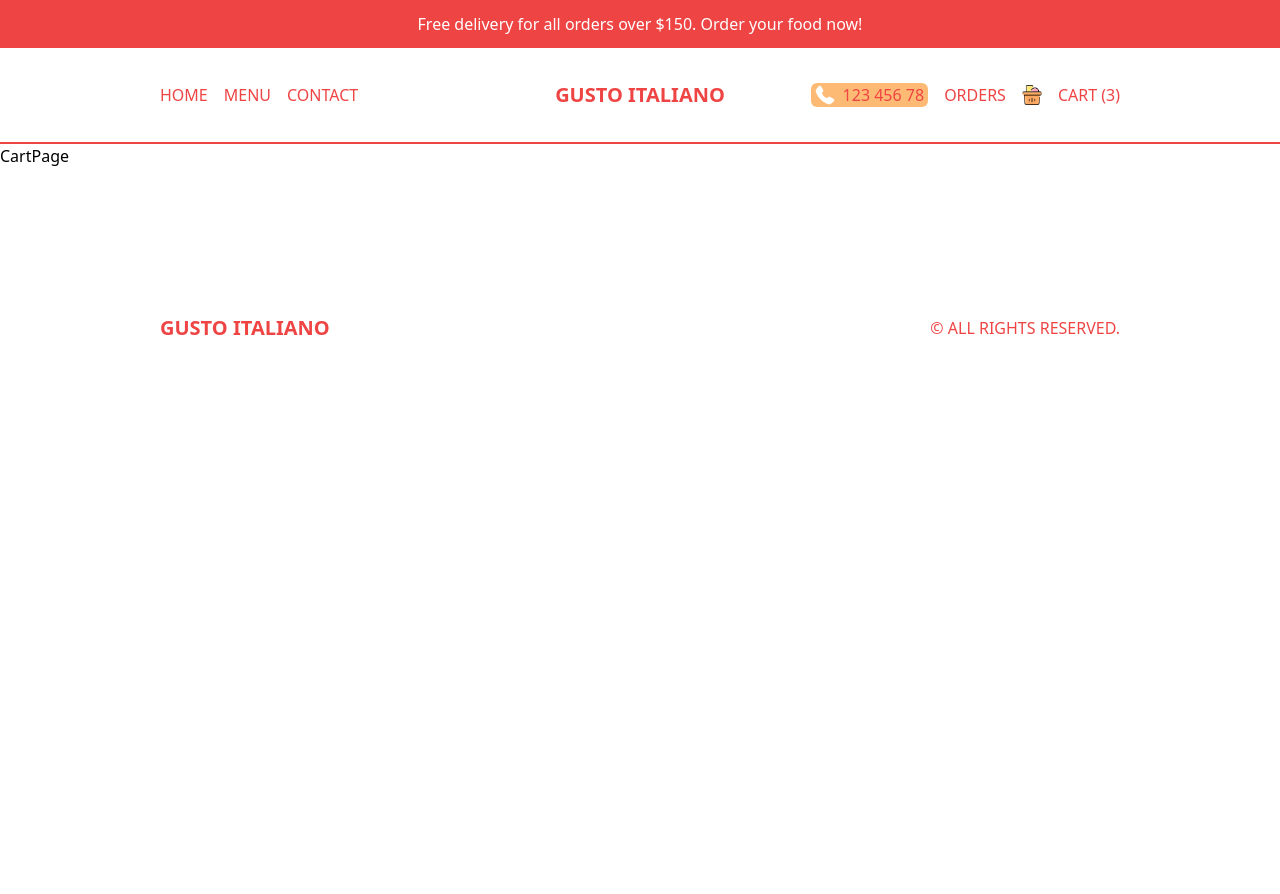
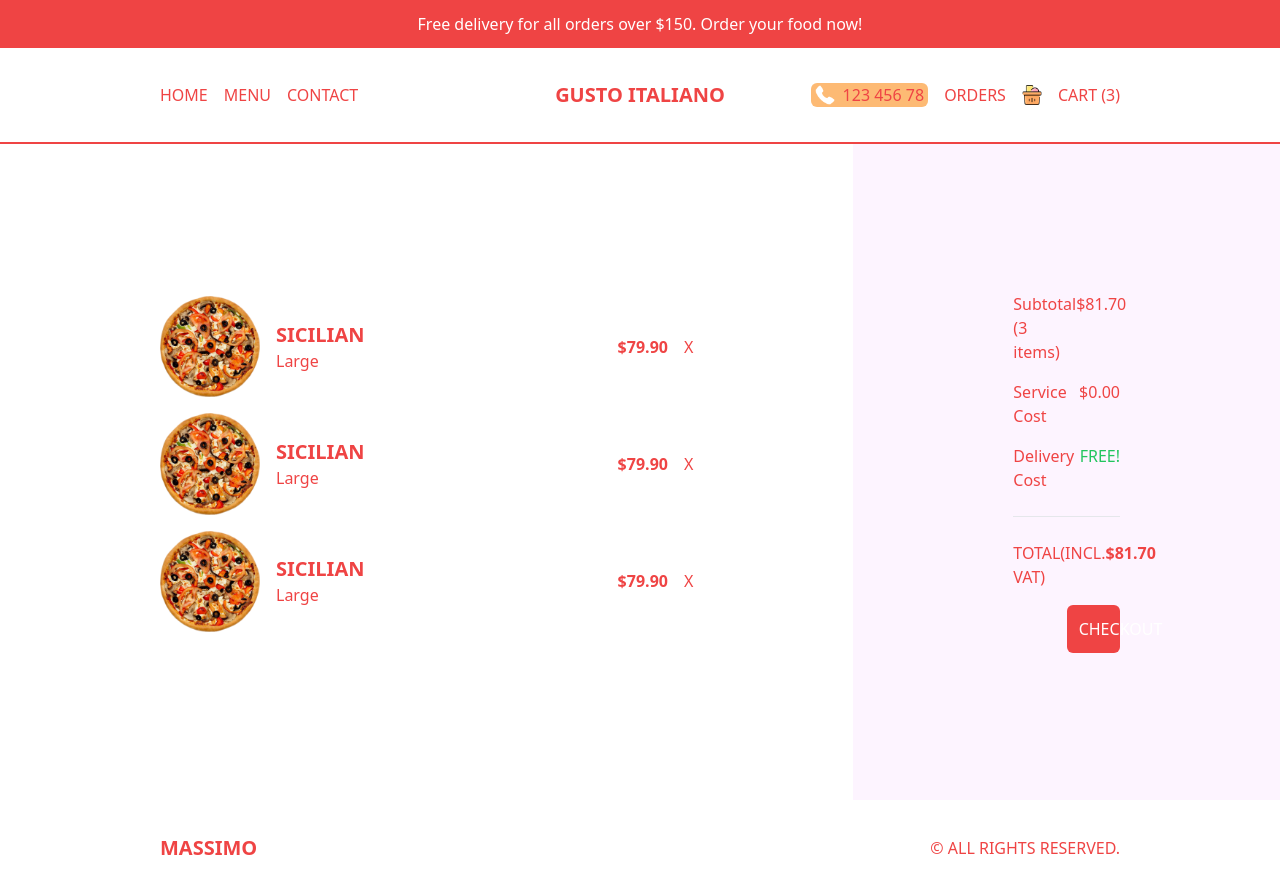
Before and after one commit to paloclanweb/restaurant, a Next.js app: page /cart in a window 1280 px wide. Before the commit the page ends 800 px from the top, so only its background shows below. Built offline with nearby package versions, Linux system fonts and the light colour scheme.

Commit message:
feat(CartPage) cart page ready

```diff
--- a/src/app/cart/page.tsx
+++ b/src/app/cart/page.tsx
@@ -1,9 +1,67 @@
-import React from 'react'
+import Image from "next/image";
+import React from "react";
 
 const CartPage = () => {
   return (
-    <div>CartPage</div>
-  )
-}
+    <div className="h-[calc(100vh-6rem)] md:h-[calc(100vh-9rem)] flex flex-col text-red-500 lg:flex-row">
+      {/* PRODUCTS CONTAINER */}
+      <div className="h-1/2 p-4 flex flex-col justify-center overflow-y-auto lg:h-full lg:w-2/3 2xl:w-1/2 lg:px-20 xl:px-40">
+        {/* SINGLE ITEM */}
+        <div className="flex items-center justify-between mb-4 gap-4">
+          <Image src="/temporary/p1.png" alt="" width={100} height={100} />
+          <div className="flex-grow">
+            <h1 className="uppercase text-xl font-bold">sicilian</h1>
+            <span>Large</span>
+          </div>
+          <h2 className="font-bold whitespace-nowrap">$79.90</h2>
+          <span className="cursor-pointer">X</span>
+        </div>
+        {/* SINGLE ITEM */}
+        <div className="flex items-center justify-between mb-4 gap-4">
+          <Image src="/temporary/p1.png" alt="" width={100} height={100} />
+          <div className="flex-grow">
+            <h1 className="uppercase text-xl font-bold">sicilian</h1>
+            <span>Large</span>
+          </div>
+          <h2 className="font-bold whitespace-nowrap">$79.90</h2>
+          <span className="cursor-pointer">X</span>
+        </div>
+        {/* SINGLE ITEM */}
+        <div className="flex items-center justify-between mb-4 gap-4">
+          <Image src="/temporary/p1.png" alt="" width={100} height={100} />
+          <div className="flex-grow">
+            <h1 className="uppercase text-xl font-bold">sicilian</h1>
+            <span>Large</span>
+          </div>
+          <h2 className="font-bold whitespace-nowrap">$79.90</h2>
+          <span className="cursor-pointer">X</span>
+        </div>
+      </div>
+      {/* PAYMENT CONTAINER */}
+      <div className="h-1/2 p-4 bg-fuchsia-50 flex flex-col gap-4 justify-center lg:h-full lg:w-1/3 2xl:w-1/2 lg:px-20 xl:px-40 2xl:text-xl 2xl:gap-6">
+        <div className="flex justify-between">
+          <span className="">Subtotal (3 items)</span>
+          <span className="">$81.70</span>
+        </div>
+        <div className="flex justify-between">
+          <span className="">Service Cost</span>
+          <span className="">$0.00</span>
+        </div>
+        <div className="flex justify-between">
+          <span className="">Delivery Cost</span>
+          <span className="text-green-500">FREE!</span>
+        </div>
+        <hr className="my-2" />
+        <div className="flex justify-between">
+          <span className="">TOTAL(INCL. VAT)</span>
+          <span className="font-bold">$81.70</span>
+        </div>
+        <button className="bg-red-500 text-white p-3 rounded-md w-1/2 self-end">
+          CHECKOUT
+        </button>
+      </div>
+    </div>
+  );
+};
 
-export default CartPage
+export default CartPage;
--- a/src/app/components/Footer.tsx
+++ b/src/app/components/Footer.tsx
@@ -3,10 +3,10 @@
 
 const Footer = () => {
   return (
-    <footer className="h-12 md:h-24 p-4 lg:p-20 xl:p-40 text-red-500 flex items-center justify-between">
-      <Link href={"/"} className="font-bold text-xl">GUSTO ITALIANO</Link>
-      <p>© ALL RIGHTS RESERVED.</p>
-    </footer>
+    <footer className="h-12 md:h-24 p-4 lg:px-20 xl:px-40 text-red-500 flex items-center justify-between">
+    <Link href="/" className="font-bold text-xl">MASSIMO</Link>
+    <p>© ALL RIGHTS RESERVED.</p>
+  </footer>
   );
 };
 
```
